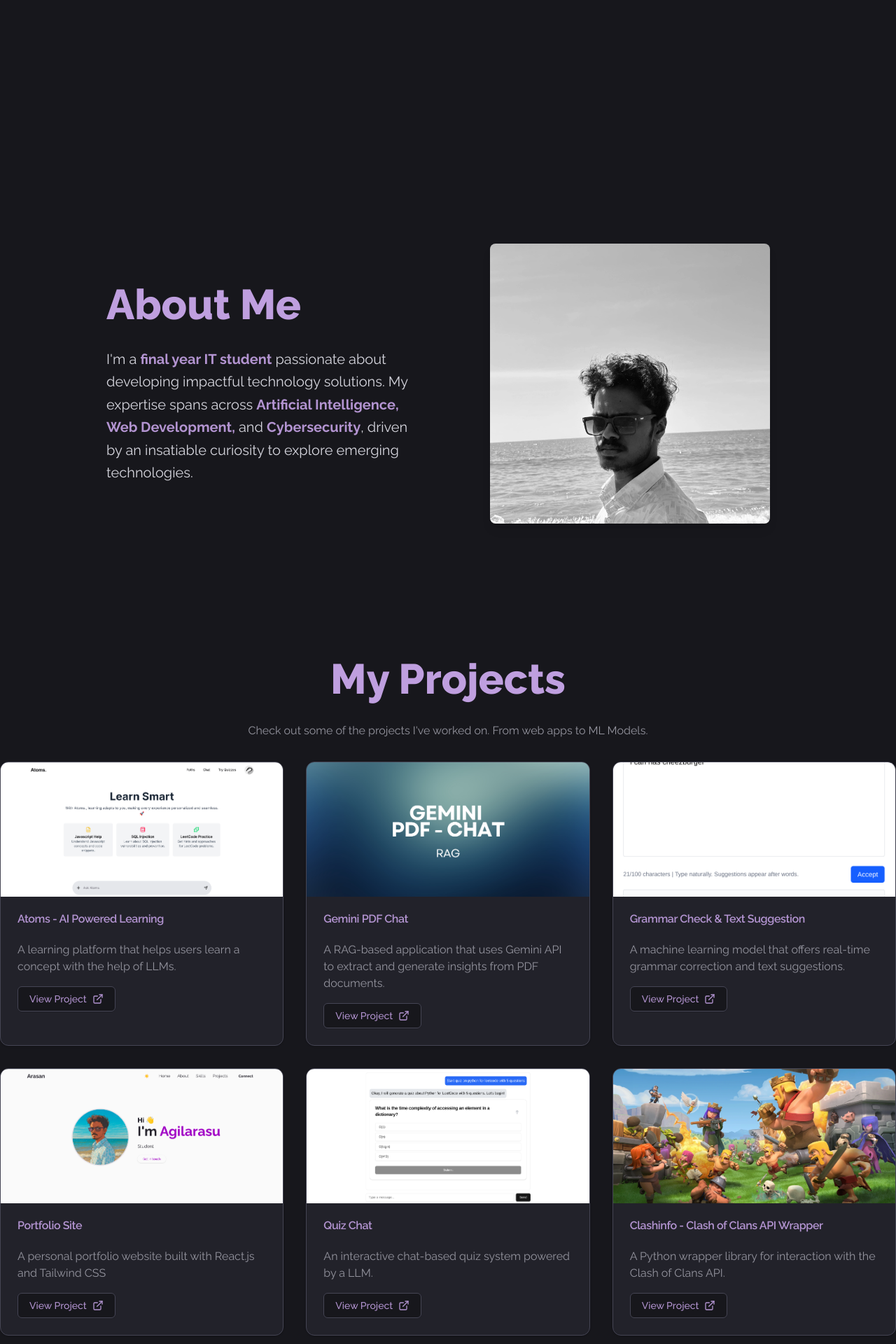
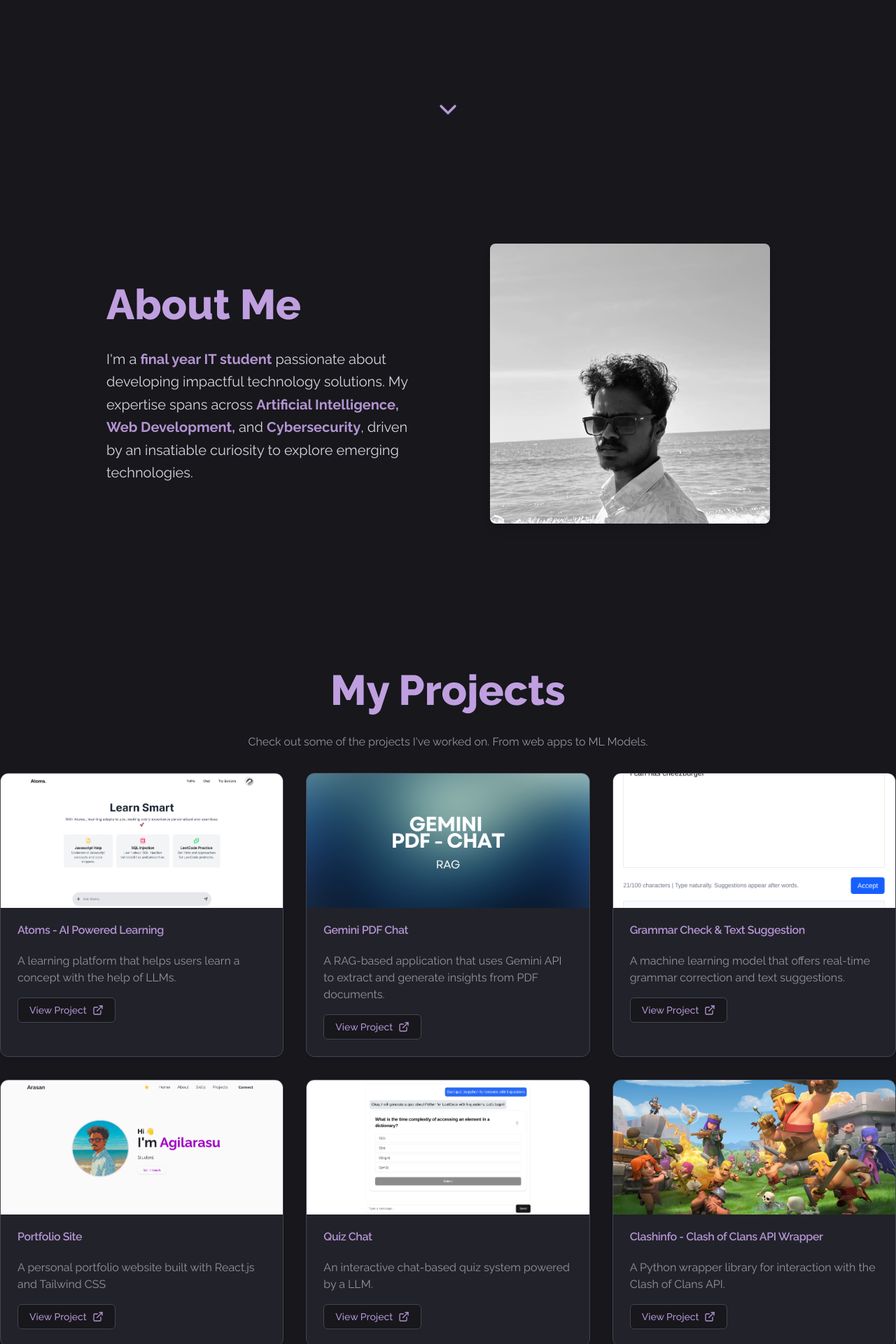
Before and after one commit to agilarasu/agilarasu.me, a React (Vite) app in the folder portfolio/: page / in a window 1280 px wide. Shown: the part 580-2500 px from the top of the page at 70% size. Built offline with nearby package versions, Linux system fonts and the light colour scheme.

Commit message:
Add scroll down button and increase vertical padding in all sections

```diff
--- a/portfolio/src/components/AboutMe.jsx
+++ b/portfolio/src/components/AboutMe.jsx
@@ -2,7 +2,7 @@ import React from "react";
 import img from "@/assets/mu.jpeg";
 export default function AboutMe() {
   return (
-    <section className="w-full md:w-[90%] lg:w-[80%] mx-auto py-12 md:py-24 lg:py-32 flex items-center min-h-[70vh]">
+    <section className="w-full md:w-[90%] lg:w-[80%] mx-auto py-12 md:py-24 lg:py-32 flex items-center min-h-[70vh] py-20">
       <div className="container grid items-center gap-8 px-4 md:px-6">
         <div className="space-y-4">
           <div className="prose container grid lg:grid-cols-2 lg:gap-16 items-center">
--- a/portfolio/src/components/Certifications.jsx
+++ b/portfolio/src/components/Certifications.jsx
@@ -37,7 +37,7 @@ const certifications = [
 
 export default function Certifications() {
   return (
-    <section className="container mx-auto w-[80%] mb:w-full py-16">
+    <section className="container mx-auto w-[80%] mb:w-full py-20">
       <div className="mb-12 text-center">
         <h2 className="text-4xl md:text-6xl font-extrabold mb-6 text-[hsl(var(--accent))] leading-tight">
           Certifications
--- a/portfolio/src/components/ConnectWithMe.jsx
+++ b/portfolio/src/components/ConnectWithMe.jsx
@@ -27,7 +27,7 @@ const socials = [
 
 export default function ConnectWithMe() {
   return (
-    <section className="container mx-auto w-full py-16">
+    <section className="container mx-auto w-full py-20">
       <div className="flex flex-col items-center">
         <h2 className="text-3xl md:text-5xl font-bold mb-8 text-[hsl(var(--accent-background))]">Connect With Me</h2>
         <p className="text-center text-muted-foreground mb-12">
--- a/portfolio/src/components/Intro.jsx
+++ b/portfolio/src/components/Intro.jsx
@@ -1,5 +1,6 @@
 "use client";
 import { Link } from "react-scroll";
+import { ChevronDown } from "lucide-react";
 
 import React, { useState, useEffect, useRef } from "react";
 import { Button } from "@/components/ui/button";
@@ -32,7 +33,8 @@ export default function Intro() {
 
   return (
     <section
-      className="w-[80%] mx-auto container w-full flex flex-col md:flex-row items-center justify-center min-h-screen px-4">
+      className="w-[80%] mx-auto container w-full flex flex-col md:flex-row items-center justify-center min-h-screen px-4"
+    >
       <div className="w-full md:w-1/3">
         <div
           className="rounded-full w-64 h-64 md:w-72 md:h-72 mx-auto relative flex items-center justify-center"
@@ -75,7 +77,14 @@ export default function Intro() {
         </div>
       </div>
 
-
+      {/* Scroll Down Button */}
+      <div className="absolute bottom-10 left-1/2 transform -translate-x-1/2">
+        <Link to="about" smooth={true} duration={500}>
+          <ChevronDown
+            className="w-10 h-10 text-[hsl(var(--accent))] cursor-pointer animate-bounce"
+          />
+        </Link>
+      </div>
     </section>
   );
 }
--- a/portfolio/src/components/MyProjects.jsx
+++ b/portfolio/src/components/MyProjects.jsx
@@ -62,7 +62,7 @@ const projects = [
 
 export default function MyProjects() {
   return (
-    <section className="container mx-auto w-full py-16">
+    <section className="container mx-auto w-full py-20">
       <div className="mb-8 text-center">
         <h2 className="text-4xl md:text-6xl font-extrabold mb-8 text-[hsl(var(--accent))]">My Projects</h2>
         <p className="text-muted-foreground mt-2">
--- a/portfolio/src/components/Skills.jsx
+++ b/portfolio/src/components/Skills.jsx
@@ -59,7 +59,7 @@ const skills = [
 
 export default function Skills() {
   return (
-    <section className="container mx-auto w-[80%] md:w-full py-16">
+    <section className="container mx-auto w-[80%] md:w-full py-20">
       <h2 className="text-4xl md:text-6xl font-extrabold mb-8 text-[hsl(var(--accent))] text-center">My Skills</h2>
       <p className="text-center text-muted-foreground mb-12">
         Here are the key skills I have developed over the years.
```
